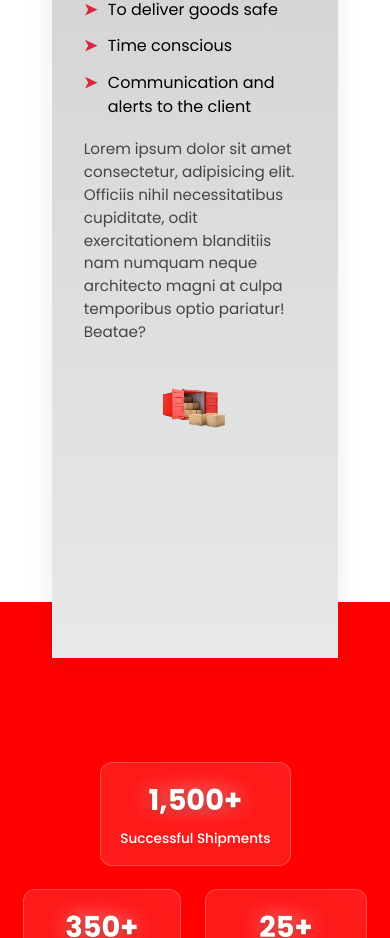
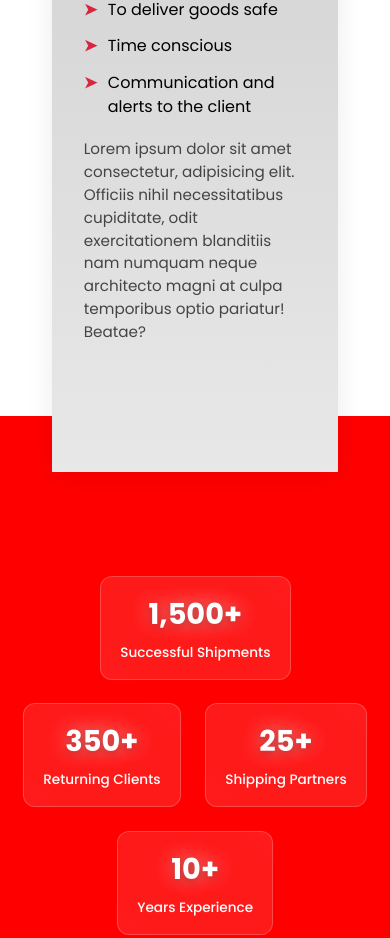
Before and after one commit to Lloydchogari/CM-Logistics, a Next.js app: page / in a window 390 px wide. Shown: the part 2376-3314 px from the top of the page. Built offline with nearby package versions, Linux system fonts and the light colour scheme; a web font is replaced by a local one.

Commit message:
first commit

```diff
--- a/components/Testimonials2.jsx
+++ b/components/Testimonials2.jsx
@@ -43,7 +43,7 @@ const settings = {
   dots: false,
   infinite: true,
   speed: 500,
-  slidesToShow: 1, // 1 cards at a time
+  slidesToShow: 2, // 1 cards at a time
   slidesToScroll: 1,
   arrows: true,
   responsive: [
--- a/styles/Motto.scss
+++ b/styles/Motto.scss
@@ -91,3 +91,30 @@
     overflow-x: hidden; /* Hide horizontal overflow */
   }
 }
+
+@media (max-width: 768px) {
+  .imageContainer {
+    position: absolute;          /* take it out of the flex container */
+    top: 43rem;                  /* adjust up */
+    left: 50%;                   /* center horizontally */
+    transform: translateX(-50%);
+    width: 80%;                  /* make image bigger */
+    aspect-ratio: auto;
+    min-height: auto;
+    z-index: 10;                 /* sit above .contentContainer */
+  }
+
+  .imageContainer .mottoImage {
+    width: 100%;
+    height: auto;
+    object-fit: contain;         /* don’t crop the image */
+  }
+
+  .contentContainer {
+    padding-top: 8rem; /* leave vertical space so text isn't hidden under image */
+  }
+
+  .description{
+    padding-bottom: 6rem;
+  }
+}
```
Also changed, not shown: styles/Testimonials2.scss (line endings or trailing spaces).
